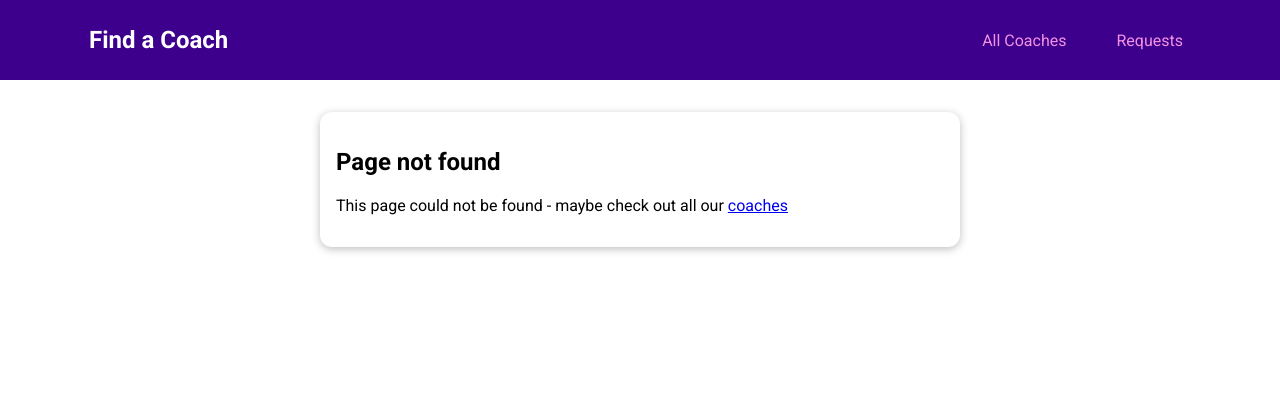
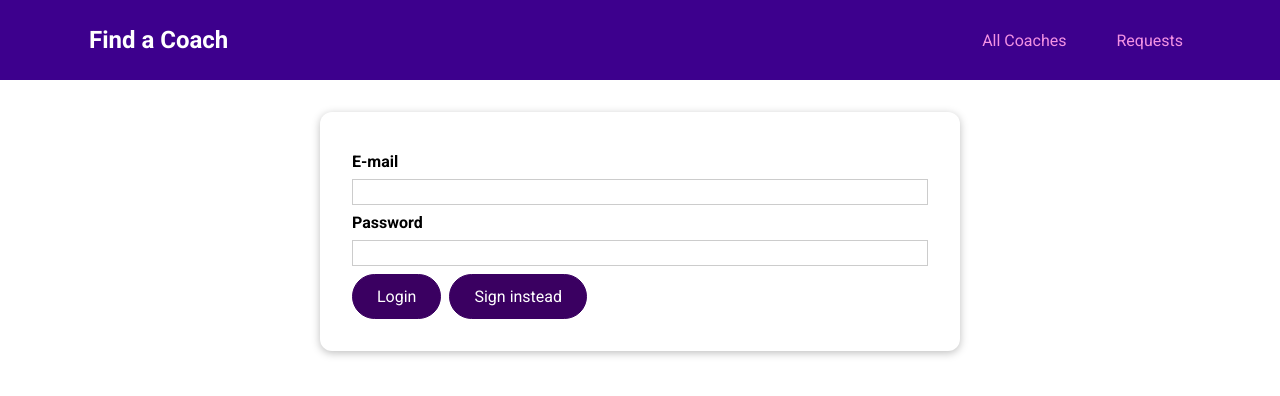
Before and after one commit to ArinaKunashko/Find-a-Coach, a Vue app: page /auth in a window 1280 px wide. Before the commit this address had no page. Shown: the top 396 px of the page. Built offline with nearby package versions, Linux system fonts and the light colour scheme.

Commit message:
add userAuth page

```diff
--- /dev/null
+++ b/src/pages/auth/UserAuth.vue
@@ -0,0 +1,113 @@
+<template>
+  <base-card>
+    <form @submit.prevent="submitForm">
+      <div class="form-control">
+        <label for="email">E-mail</label>
+        <input type="email" id="email" v-model.trim="email" />
+      </div>
+      <div class="form-control">
+        <label for="password"> Password </label>
+        <input type="password" id="password" v-model.trim="password" />
+      </div>
+      <p v-if="!formIsValid">
+        Please enter a valid email or password (must be at least 6 characters
+        long)
+      </p>
+      <base-button> {{ submitButtonCaption }} </base-button>
+      <base-button @click="swithAuthMode">
+        {{ switchModeButtonCaption }}</base-button
+      >
+    </form>
+  </base-card>
+</template>
+
+<script>
+export default {
+  data() {
+    return {
+      email: "",
+      password: "",
+      formIsValid: true,
+      mode: "login",
+    };
+  },
+  computed: {
+    submitButtonCaption() {
+      if (this.mode === "login") {
+        return "Login";
+      } else {
+        return "Signup";
+      }
+    },
+    switchModeButtonCaption() {
+      if (this.mode === "login") {
+        return "Sign instead";
+      } else {
+        return "Login instead";
+      }
+    },
+  },
+  methods: {
+    submitForm() {
+      this.formIsValid = true;
+      if (
+        this.email === "" ||
+        !this.email.uncluded("@") ||
+        this.password.length < 6
+      ) {
+        this.formIsValid = false;
+        return;
+      }
+    },
+    swithAuthMode() {
+      if (this.mode === "login") {
+        this.mode = "signup";
+      } else {
+        this.mode = "login";
+      }
+    },
+  },
+};
+</script>
+
+<style scoped>
+form {
+  border-radius: 12px;
+  padding: 1rem;
+}
+
+.form-control {
+  margin: 0.5rem 0;
+}
+
+label {
+  font-weight: bold;
+  margin-bottom: 0.5rem;
+  display: block;
+}
+
+input,
+textarea {
+  display: block;
+  width: 100%;
+  font: inherit;
+  border: 1px solid #ccc;
+  padding: 0.15rem;
+}
+
+input:focus,
+textarea:focus {
+  border-color: #3d008d;
+  background-color: #faf6ff;
+  outline: none;
+}
+
+.errors {
+  font-weight: bold;
+  color: red;
+}
+
+.actions {
+  text-align: center;
+}
+</style>
--- a/src/router/router.js
+++ b/src/router/router.js
@@ -5,6 +5,7 @@
 import ContactCoach from "@/pages/requests/ContactCoach.vue";
 import RequestReceived from "@/pages/requests/RequestReceived.vue";
 import NotFound from "@/pages/NotFound.vue";
+import UserAuth from "@/pages/auth/UserAuth.vue"
 
 const router = createRouter({
   history: createWebHistory(),
@@ -41,6 +42,11 @@
       component: CoachRegistation,
     },
     {
+      path: "/auth",
+      name: "UserAuth",
+      component: UserAuth,
+    },
+    {
       path: "/:notFound(.*)",
       name: "NotFound",
       component: NotFound,
```
